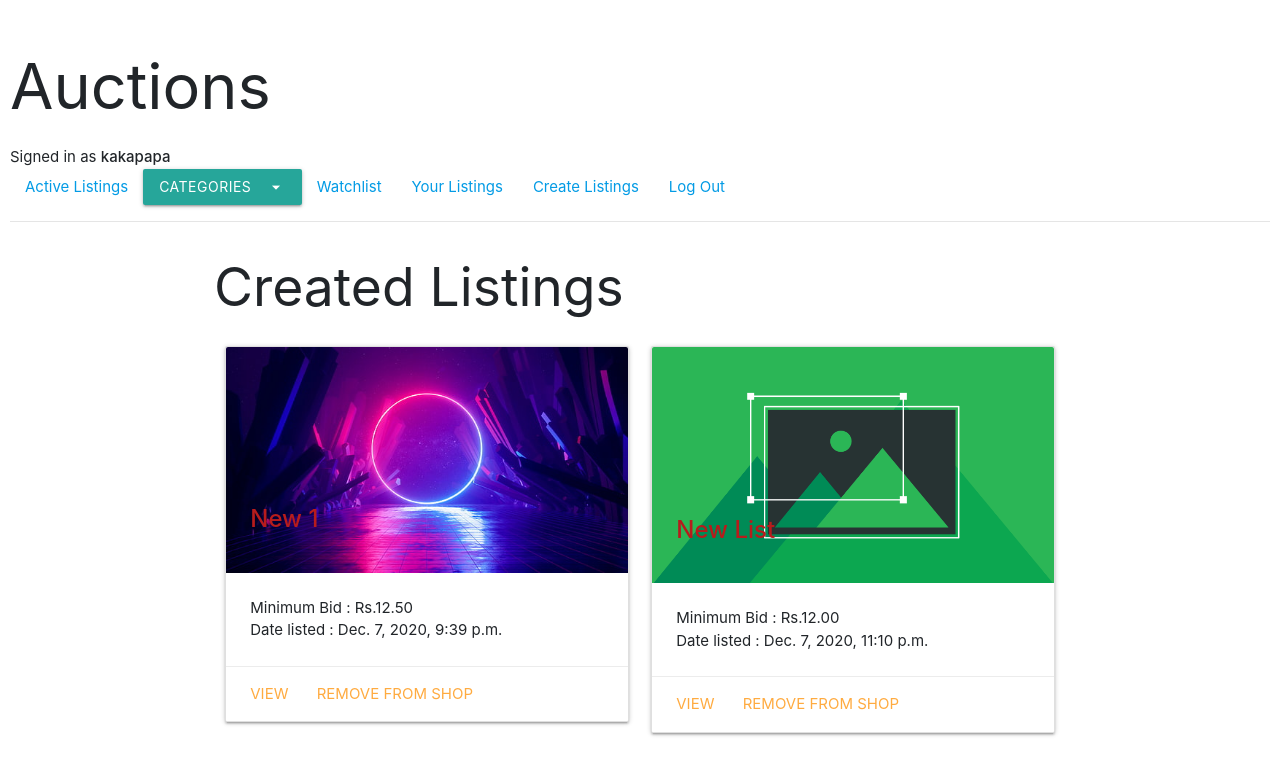
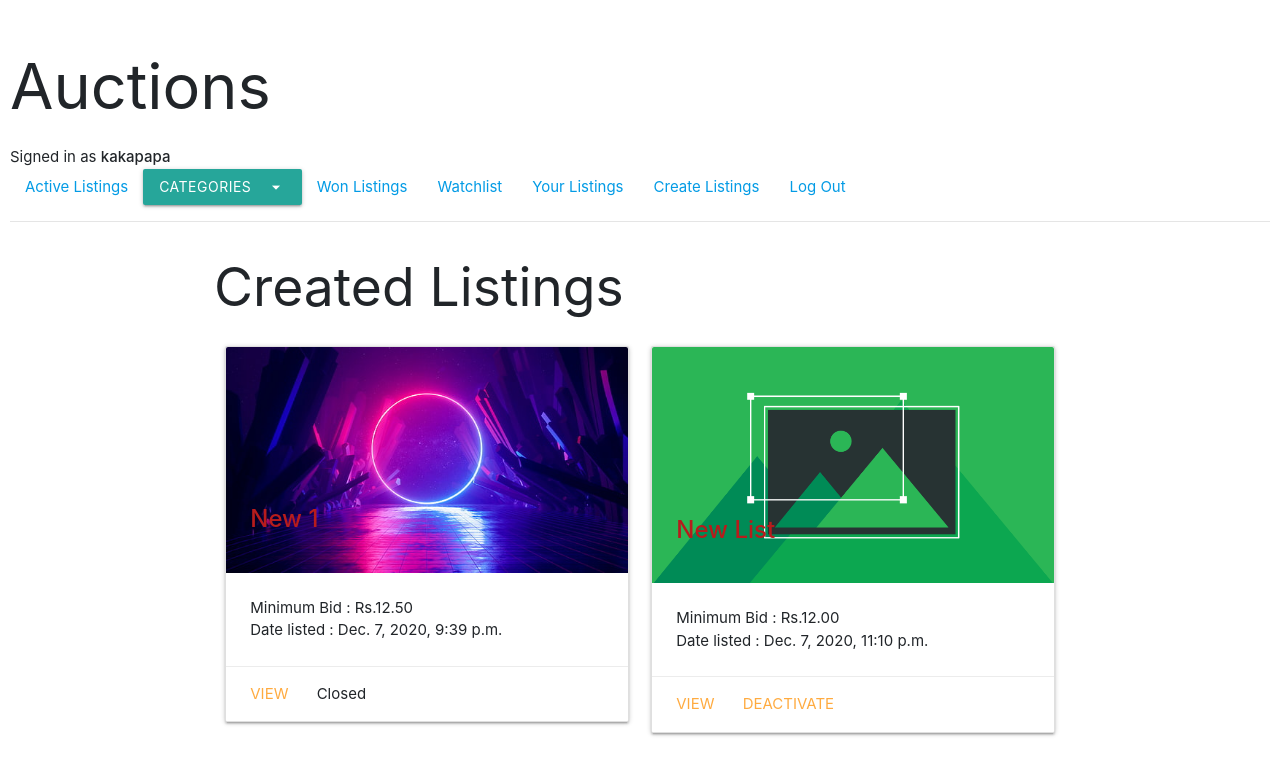
Before and after one commit to kakapapa252/E-bidding, a Django app: page /my_created/ in a window 1280 px wide. Shown: the top 775 px of the page. Run offline with Django 3.2, Linux system fonts and the light colour scheme; a user stored in the database is signed in; data comes from the database, SQL or seed files in the repository; both versions use the stored data as it was after the commit; some libraries are stand-ins or nearby versions.

Commit message:
completed2

```diff
--- a/commerce/auctions/templates/auctions/layout.html
+++ b/commerce/auctions/templates/auctions/layout.html
@@ -31,6 +31,9 @@
                 <a class="nav-link" href="{% url 'index' %}">Active Listings</a>
             </li>
   <a class="btn dropdown-trigger" href="#!" data-target="dropdown2">Categories<i class="material-icons right">arrow_drop_down</i></a>
+  <li class="nav-item">
+                <a class="nav-link" href="{% url 'deactive_listing_view' %}">Won Listings</a>
+            </li>
 
 
             {% if user.is_authenticated %}
--- a/commerce/auctions/templates/auctions/my_created.html
+++ b/commerce/auctions/templates/auctions/my_created.html
@@ -16,7 +16,12 @@
         </div>
         <div class="card-action">
           <a href="{% url 'item_page' listing.idx %}">View</a>
-          <a href="{% url 'remove_from_created' listing.idx %}">Remove from Shop</a>
+          {% if listing.active %}
+          <a href="{% url 'deactive' listing.idx %}">Deactivate</a>
+          {% endif %}
+          {% if not listing.active %}
+          <span>Closed</span>
+          {% endif %}
         </div>
       </div>
     </div>
--- a/commerce/auctions/urls.py
+++ b/commerce/auctions/urls.py
@@ -15,5 +15,7 @@ urlpatterns = [
     path("add_to_wishlist/<idx>", views.add_to_wishlist, name="add_to_wishlist"),
     path("remove_from_wishlist/<idx>", views.remove_from_wishlist, name="remove_from_wishlist"),
     path("category/<cat>", views.category, name="category"),
+    path("deactive_listing_view/", views.deactive_listing_view, name="deactive_listing_view"),
+    path("deactive/<idx>", views.deactive, name="deactive"),
 
 ]
--- a/commerce/auctions/views.py
+++ b/commerce/auctions/views.py
@@ -3,7 +3,7 @@ from django.db import IntegrityError
 from django.http import HttpResponse, HttpResponseRedirect
 from django.shortcuts import render,  get_object_or_404
 from django.urls import reverse
-
+from django.db.models import Max
 from .models import *
 
 from .forms import CreateForm, BidForm, CommentForm
@@ -14,7 +14,7 @@ from django.contrib import messages
 
 
 def index(request):
-    listings = Listing.objects.all().order_by("-listing_date")
+    listings = Listing.objects.all().order_by("-listing_date").filter(active = True)
     return render(request, "auctions/index.html", context={"listings":listings})
 
 
@@ -206,3 +206,28 @@ def add_to_wishlist(request,idx):
 def category(request, cat):
     listings =  Listing.objects.filter(category = cat)
     return render(request,"auctions/category.html", context={"listings":listings, "cat": cat})
+
+
+def deactive_listing_view(request):
+
+    biddings = BiddingList.objects.select_related('item')
+    listings = biddings.values("item").annotate(Max('bid')).order_by().filter(user=request.user)
+    #listings = Listing.objects.in_bulk(new_list, field_name='idx')
+    #listings = Listing.objects.all().order_by("-listing_date").filter(active = False)
+    print(biddings)
+    print(listings)
+
+
+    return render(request, "auctions/deactivate_list_view.html", context={"listings":listings})
+
+def deactive(request, idx):
+    try:
+        user = request.user
+        created_item =  Listing.objects.get(idx=idx, created_by =user,)
+
+        created_item.active = False
+        created_item.save()
+        return HttpResponseRedirect(reverse("my_created"))
+    except:
+
+        return HttpResponseRedirect(reverse("my_created"))
```
Also changed, not shown: commerce/auctions/templates/auctions/deactivate_list_view.html (added, +27 -0 lines), commerce/db.sqlite3, commerce/static/images/10x-featured-social-media-image-size.png (added).
